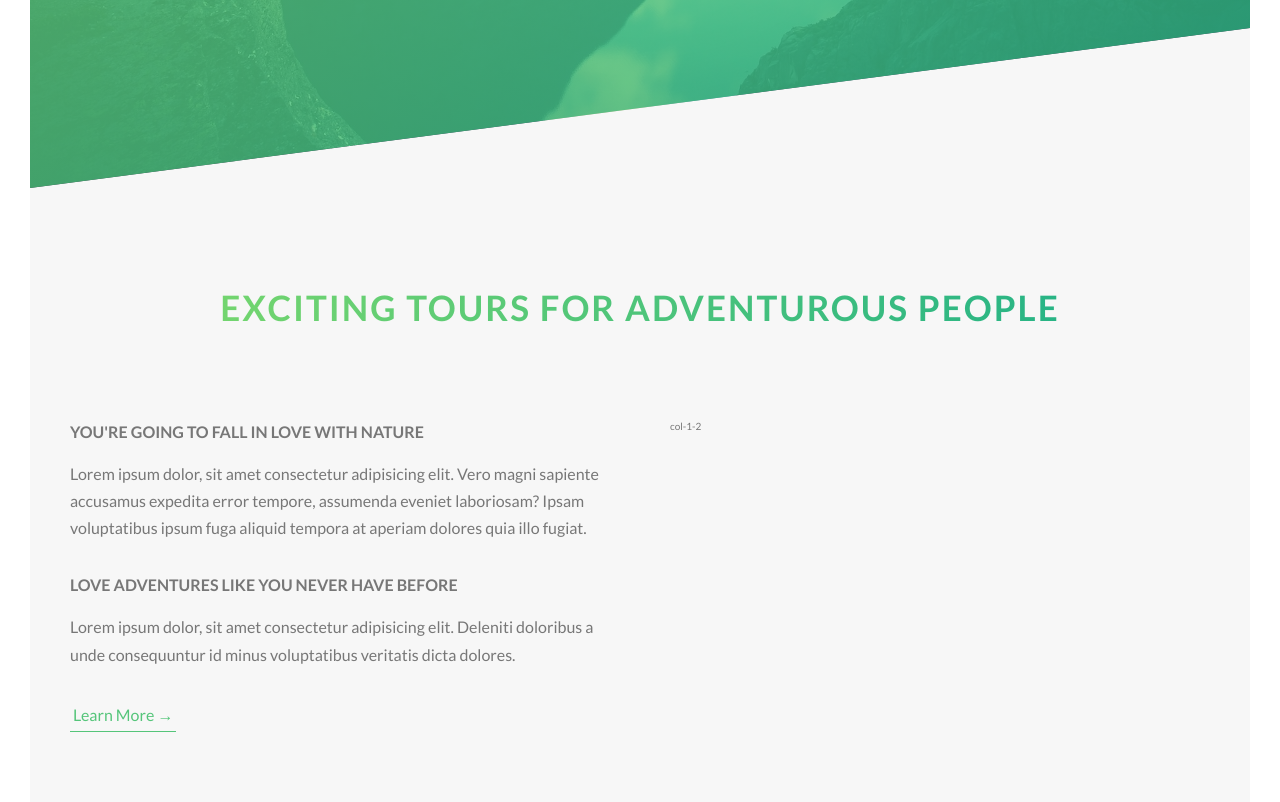
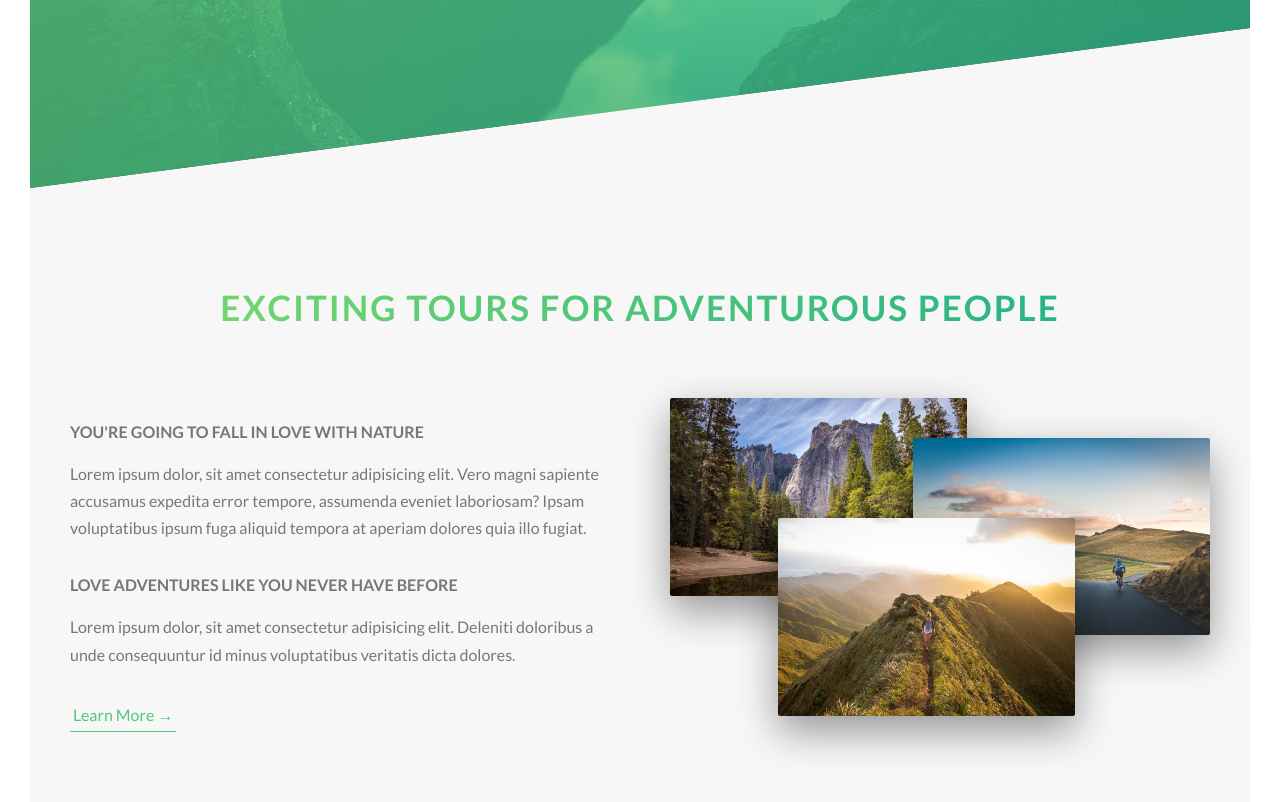
Before and after one commit to anthonyvelazquez/Natour, an Angular app: page / in a window 1280 px wide. Shown: the part 602-1404 px from the top of the page. Built offline with nearby package versions, Linux system fonts and the light colour scheme.

Commit message:
About Done

```diff
--- a/src/app/app.component.html
+++ b/src/app/app.component.html
@@ -23,7 +23,13 @@
         <p class="paragraph">Lorem ipsum dolor, sit amet consectetur adipisicing elit. Deleniti doloribus a unde consequuntur id minus voluptatibus veritatis dicta dolores.</p>
         <a href="#" class="btn-text">Learn More &rarr;</a>
       </div>
-      <div class="col-1-2">col-1-2</div>
+      <div class="col-1-2">
+				<div class="composition">
+					<img src="../assets/nat-1-large.jpg" alt="Photo 1" class="composition__photo composition__photo--p1">
+					<img src="../assets/nat-2-large.jpg" alt="Photo 2" class="composition__photo composition__photo--p2">
+					<img src="../assets/nat-3-large.jpg" alt="Photo 3" class="composition__photo composition__photo--p3">
+				</div>
+			</div>
     </div>
 	</section>
 </main>
--- a/src/app/app.component.scss
+++ b/src/app/app.component.scss
@@ -41,3 +41,43 @@
         box-shadow: 0 .5rem 1rem rgba($color-black, .2);
     }
 }
+
+.composition {
+    position: relative;
+
+    &__photo {
+        width: 55%;
+        box-shadow: 0 1.5rem 4rem rgba($color-black, .4);
+        border-radius: .2rem;
+        position: absolute;
+        transition: all .2s;
+        outline-offset: 2rem;
+
+        &--p1 {
+            left: 0;
+            top: -2rem;
+        }
+
+        &--p2 {
+            right: 0;
+            top: 2rem;
+        }
+
+        &--p3 {
+            left: 20%;
+            top: 10rem;
+        }
+
+        &:hover {
+            z-index: 20;
+            transform: scale(1.05) translateY(-.5rem);
+            box-shadow: 0 2.5rem 4rem rgba($color-black, .5);
+            outline: 1.5rem solid $color-primary;
+        }
+
+    }
+
+    &:hover &__photo:not(:hover) {
+        transform: scale(.95);
+    }
+}
```
